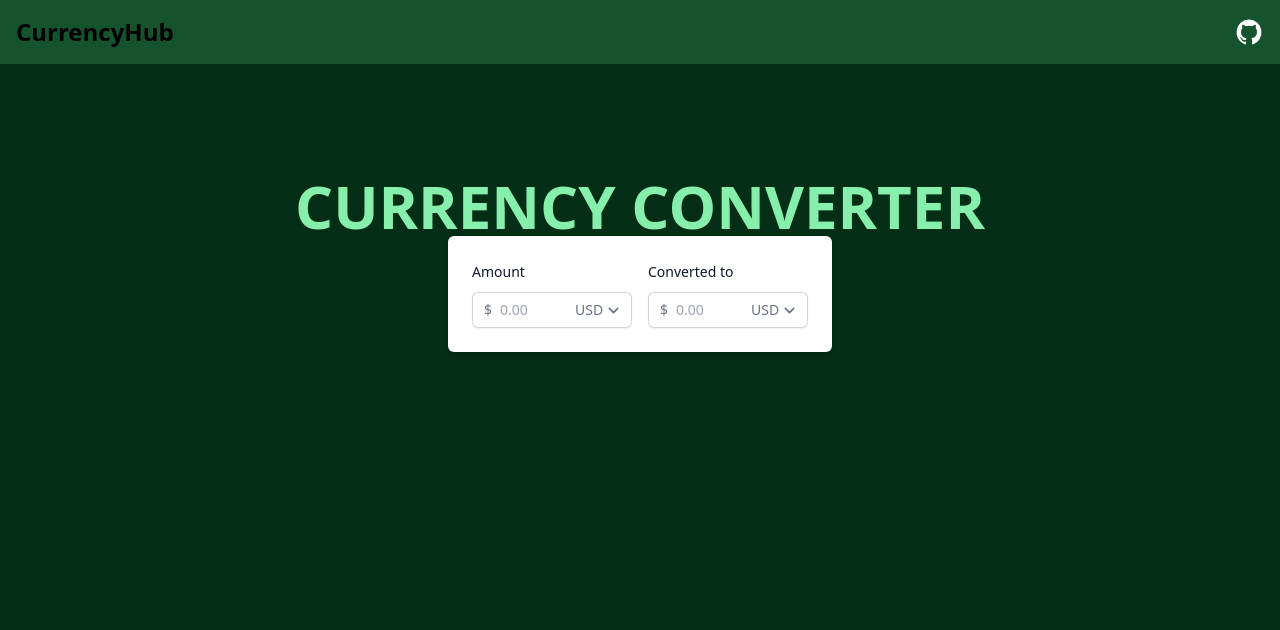
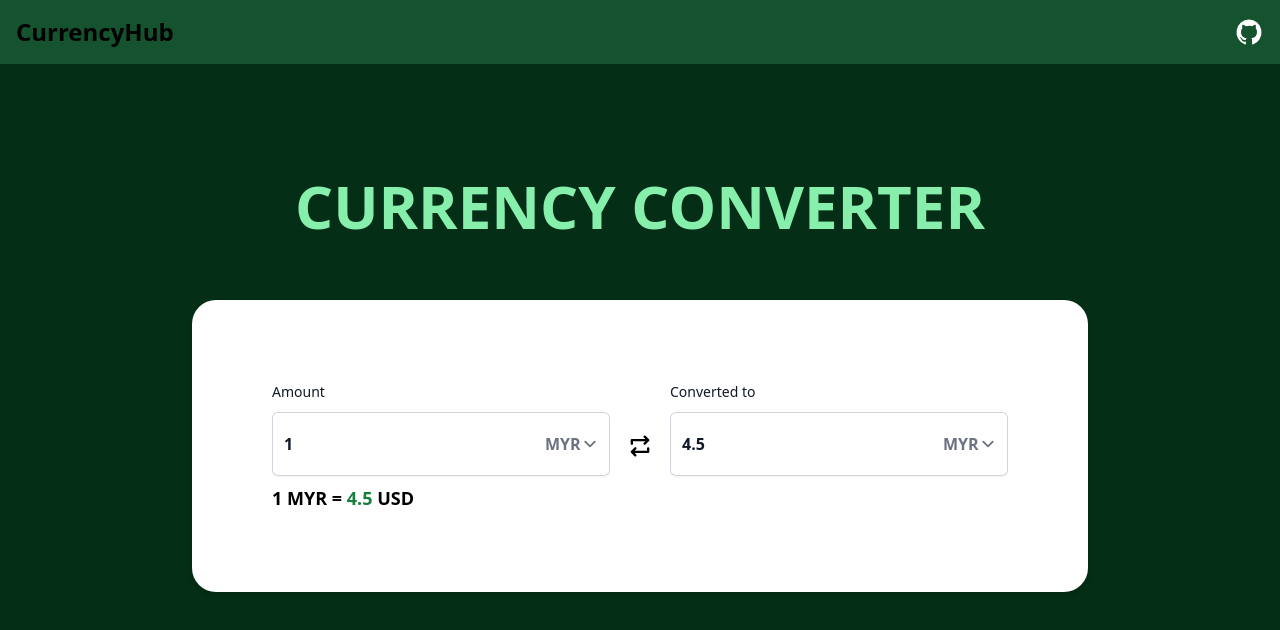
Before and after one commit to 1HoWK/CurrencyHub, a React (Vite) app in the folder client/: page / in a window 1280 px wide. Shown: the top 630 px of the page. Built offline with nearby package versions, Linux system fonts and the light colour scheme.

Commit message:
Design is completed

```diff
--- a/client/src/components/Exchange.jsx
+++ b/client/src/components/Exchange.jsx
@@ -1,27 +1,47 @@
+import { useState } from "react";
+
 export default function Exchange() {
+  const currency = [
+    "MYR",
+    "EUR",
+    "GBP",
+    "USD",
+    "INR",
+    "CAD",
+    "AUD",
+    "SGD",
+    "TWD",
+    "THB",
+    "PHP",
+    "IDR",
+    "HKD",
+    "CNY",
+  ];
+
+  const [amountCurrency, setAmountCurrency] = useState(["MYR"]);
+  const [convertCurrency, setConvertCurrency] = useState(["USD"]);
+
+  const [leftCurrency, setLeftCurrency] = useState(["1"]);
+  const [rightCurrency, setRightCurrency] = useState(["4.5"]);
   return (
     <div class="mt-28">
       <span class="self-center text-6xl font-bold text-green-300">
         CURRENCY CONVERTER
       </span>
-      <div class="bg-white shadow-md rounded-md p-6 max-w-sm mx-auto relative text-left flex flex-row">
-        <div class="mr-4">
-          <label
-            for="price"
-            class="block text-sm font-medium leading-6 text-gray-900"
-          >
+      <div class="mt-16 bg-white shadow-md rounded-3xl p-20 max-w-4xl mx-auto relative text-left flex flex-row shadow-2xl">
+        {/* First input */}
+        <div class="w-2/3">
+          <label for="price" class="block text-sm leading-6 text-gray-900">
             Amount
           </label>
-          <div class="relative mt-2 rounded-md shadow-sm">
-            <div class="pointer-events-none absolute inset-y-0 left-0 flex items-center pl-3">
-              <span class="text-gray-500 sm:text-sm">$</span>
-            </div>
+          <div class="relative mt-2 rounded-md shadow-sm font-semibold text-lg">
             <input
               type="text"
               name="price"
               id="price"
-              class="block w-full rounded-md border-0 py-1.5 pl-7 pr-20 text-gray-900 ring-1 ring-inset ring-gray-300 placeholder:text-gray-400 focus:ring-2 focus:ring-inset focus:ring-indigo-600 sm:text-sm sm:leading-6"
+              class="block w-full rounded-md border-0 py-5 pr-20 text-gray-900 ring-1 ring-inset ring-gray-300 placeholder:text-gray-400 focus:ring-2 focus:ring-inset focus:ring-green-950 sm:leading-6"
               placeholder="0.00"
+              value={leftCurrency}
             />
             <div class="absolute inset-y-0 right-0 flex items-center">
               <label for="currency" class="sr-only">
@@ -30,33 +50,59 @@ export default function Exchange() {
               <select
                 id="currency"
                 name="currency"
-                class="h-full rounded-md border-0 bg-transparent py-0 pl-2 pr-7 text-gray-500 focus:ring-2 focus:ring-inset focus:ring-indigo-600 sm:text-sm"
+                class="h-full rounded-md border-0 bg-transparent py-0 pl-2 pr-7 text-gray-500 focus:ring-2 focus:ring-inset focus:ring-indigo-600"
               >
-                <option>USD</option>
-                <option>CAD</option>
-                <option>EUR</option>
+                {currency.map((option) => (
+                  <option key={option}>{option}</option>
+                ))}
               </select>
             </div>
           </div>
+          {/* Conversion rate */}
+          {/* <p class="text-lg mt-2 font-semibold">
+            {leftCurrency} {amountCurrency} = {rightCurrency} {convertCurrency}
+          </p> */}
+          <div class="text-lg mt-2 font-semibold flex">
+            <p>
+              {leftCurrency} {amountCurrency} =&nbsp;
+            </p>
+            <p class="text-green-700">{rightCurrency}&nbsp;</p>
+            {convertCurrency}
+          </div>
         </div>
 
-        <div>
-          <label
-            for="price"
-            class="block text-sm font-medium leading-6 text-gray-900"
+        <div class="flex items-center mx-4">
+          <svg
+            class="w-[28px] h-[28px] text-gray-800 dark:text-white"
+            aria-hidden="true"
+            xmlns="http://www.w3.org/2000/svg"
+            width="24"
+            height="24"
+            fill="none"
+            viewBox="0 0 24 24"
           >
+            <path
+              stroke="black"
+              stroke-linecap="round"
+              stroke-linejoin="round"
+              stroke-width="2"
+              d="m16 10 3-3m0 0-3-3m3 3H5v3m3 4-3 3m0 0 3 3m-3-3h14v-3"
+            />
+          </svg>
+        </div>
+        {/* Second input */}
+        <div class="w-2/3">
+          <label for="price" class="block text-sm leading-6 text-gray-900">
             Converted to
           </label>
-          <div class="relative mt-2 rounded-md shadow-sm">
-            <div class="pointer-events-none absolute inset-y-0 left-0 flex items-center pl-3">
-              <span class="text-gray-500 sm:text-sm">$</span>
-            </div>
+          <div class="relative mt-2 rounded-md shadow-sm font-semibold text-lg">
             <input
               type="text"
               name="price"
               id="price"
-              class="block w-full rounded-md border-0 py-1.5 pl-7 pr-20 text-gray-900 ring-1 ring-inset ring-gray-300 placeholder:text-gray-400 focus:ring-2 focus:ring-inset focus:ring-indigo-600 sm:text-sm sm:leading-6"
+              class="block w-full rounded-md border-0 py-5 pr-20 text-gray-900 ring-1 ring-inset ring-gray-300 placeholder:text-gray-400 focus:ring-2 focus:ring-inset focus:ring-green-950 sm:leading-6"
               placeholder="0.00"
+              value={rightCurrency}
             />
             <div class="absolute inset-y-0 right-0 flex items-center">
               <label for="currency" class="sr-only">
@@ -65,11 +111,11 @@ export default function Exchange() {
               <select
                 id="currency"
                 name="currency"
-                class="h-full rounded-md border-0 bg-transparent py-0 pl-2 pr-7 text-gray-500 focus:ring-2 focus:ring-inset focus:ring-indigo-600 sm:text-sm"
+                class="h-full rounded-md border-0 bg-transparent py-0 pl-2 pr-7 text-gray-500 focus:ring-2 focus:ring-inset focus:ring-indigo-600"
               >
-                <option>USD</option>
-                <option>CAD</option>
-                <option>EUR</option>
+                {currency.map((option) => (
+                  <option key={option}>{option}</option>
+                ))}
               </select>
             </div>
           </div>
```
